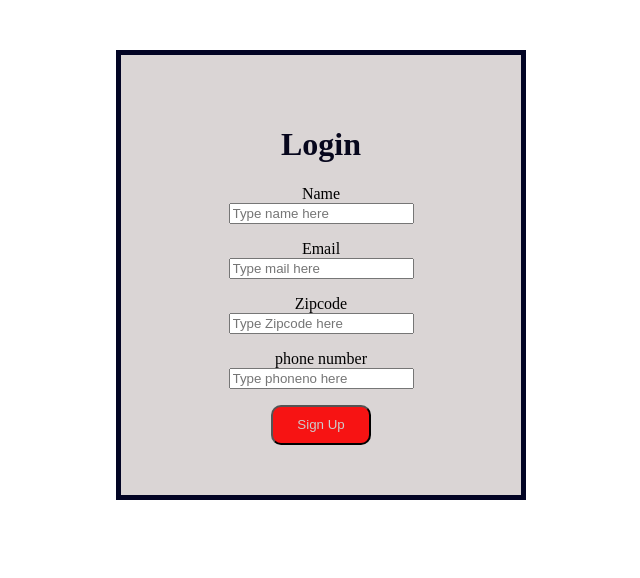
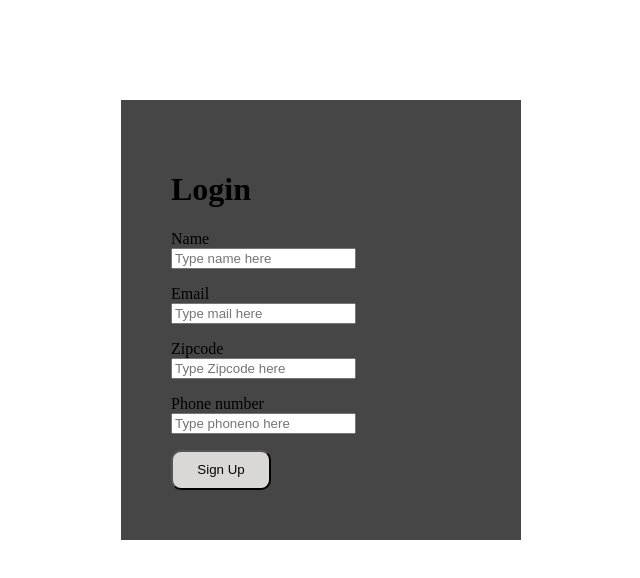
Before and after one commit to gowsisanthiran/ValidationApp, a plain HTML site: page index.html in a window 1280 px wide. Shown: the whole page, without its empty margins (319-959 px from the left). Drawn offline with Linux system fonts and the light colour scheme.

Commit message:
do some changes

```diff
--- a/home.css
+++ b/home.css
@@ -1,33 +1,32 @@
-#form{
-    text-align: center;
+#form {
+    text-align: justify;
 
 }
-#btn{
-    color:rgb(204, 204, 204);
-    background:rgb(247, 19, 19) ;
-    height:40px;
-    width:100px;
+
+#btn {
+    color: rgb(5, 5, 5);
+    background: rgb(218, 215, 215);
+    height: 40px;
+    width: 100px;
     border-radius: 10px;
 
 }
-#btn:hover{
-    background-color: yellow;
-    color:black;
+
+#btn:hover {
+    background-color: rgb(255, 153, 0);
+    color: rgb(12, 12, 12);
 }
 
-#form{
-    margin-top:50px;
+#form {
+    margin-top: 100px;
     width: 300px;
-  border: 05px solid rgb(2, 4, 36);
-  padding: 50px;
-margin-left: auto;
-margin-right: auto;
-background-color:#dad5d5
+    padding: 50px;
+    margin-left: auto;
+    margin-right: auto;
+    background-color: #474646
 }
 
-#login{
-    color:rgb(7, 7, 29)
+
+#form body {
+    background-color: rgb(233, 218, 218)
 }
-#body{
-    background-color:white
-}
--- a/index.html
+++ b/index.html
@@ -8,7 +8,7 @@
     <link rel="stylesheet" href="home.css">
 </head>
 
-<body id="body">
+<body id="form body">
 
     <div id="form">
     <h1 id="login">Login</h1>
@@ -28,7 +28,7 @@
         <input type="text" name="zname" id="zcode"  placeholder="Type Zipcode here"> <br>
         <p id="third"></p>
 
-        <label for="xname">phone number</label> <br>
+        <label for="xname">Phone number</label> <br>
         <input type="text" name="xname" id="phone"  placeholder="Type phoneno here"> <br>
         <p id="fourth"></p>
 
```
